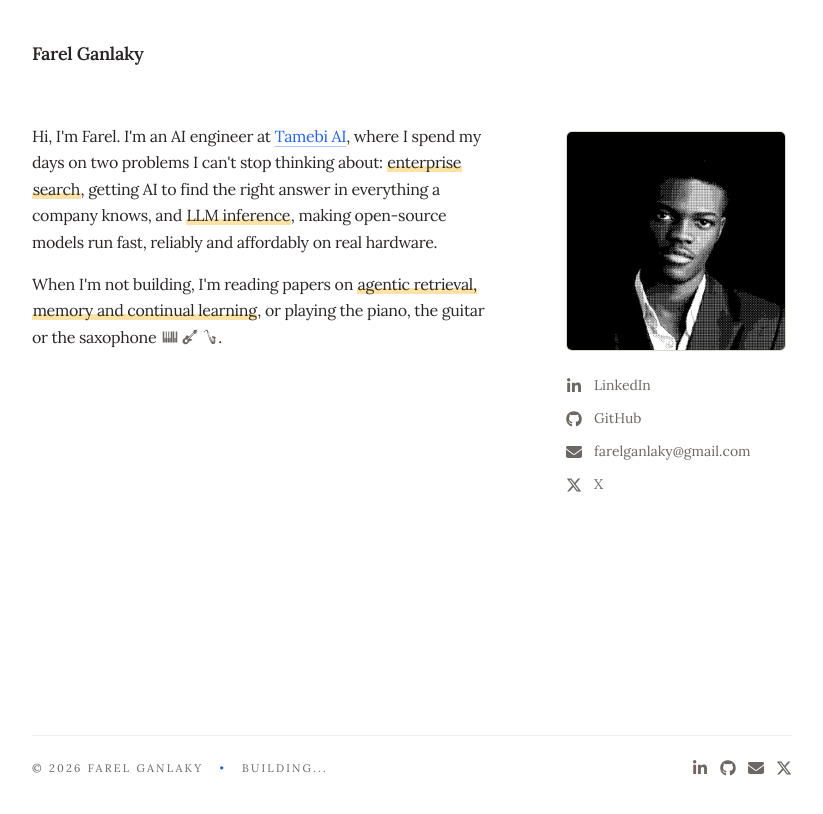
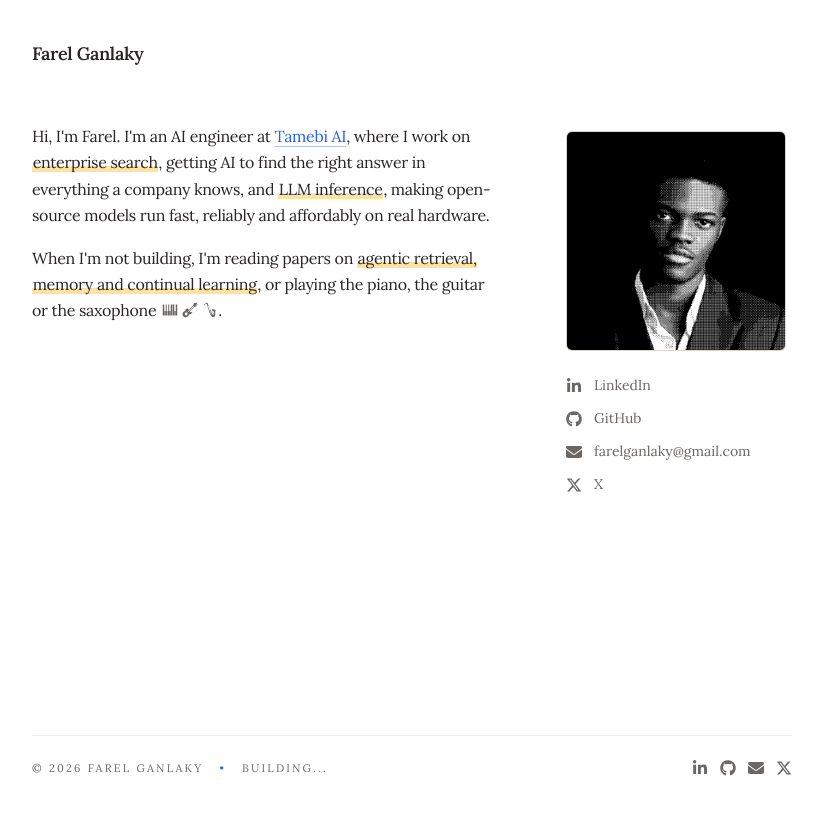
Before and after one commit to Farelart/myblog, a Next.js app: page / in a window 1280 px wide. Shown: the whole page, without its empty margins (228-1051 px from the left). Built offline with nearby package versions, Linux system fonts and the light colour scheme; no server answers.

Commit message:
Bio: plainer opening

```diff
--- a/src/app/page.tsx
+++ b/src/app/page.tsx
@@ -32,8 +32,7 @@ export default function Home() {
                 <a href="https://tamebi.ai/" target="_blank" rel="noreferrer">
                   Tamebi AI
                 </a>
-                , where I spend my days on two problems I can&apos;t stop
-                thinking about:{" "}
+                , where I work on{" "}
                 <span className="bio-highlight">enterprise search</span>, getting
                 AI to find the right answer in everything a company knows, and{" "}
                 <span className="bio-highlight">LLM inference</span>, making
```
